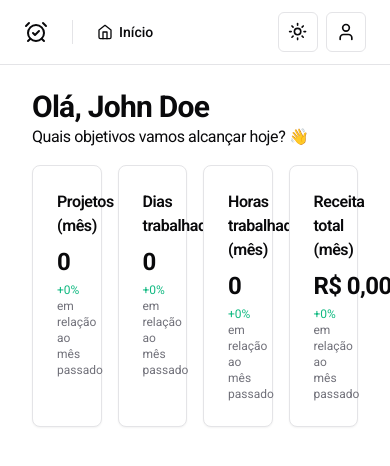
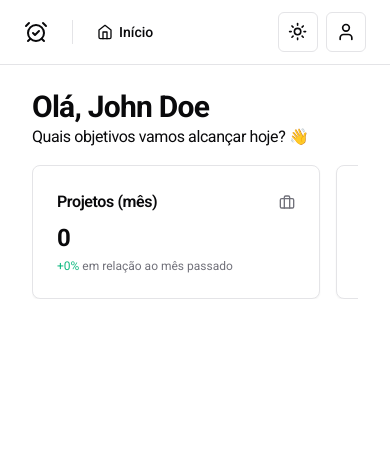
Before and after one commit to GabriPires/crono-web, a React (Vite) app: page / in a window 390 px wide. Shown: the top 466 px of the page. Built offline with nearby package versions, Linux system fonts and the light colour scheme.

Commit message:
✨ feat(dashboard): mobile styles for dashboard cards

```diff
--- a/src/pages/app/dashboard/components/days-worked-card.tsx
+++ b/src/pages/app/dashboard/components/days-worked-card.tsx
@@ -11,7 +11,7 @@ export function DaysWorkedAmountCard() {
   }
 
   return (
-    <Card>
+    <Card className="min-w-72">
       <CardHeader className="flex-row items-center justify-between space-y-0 pb-2">
         <CardTitle className="text-base font-semibold">
           Dias trabalhados
--- a/src/pages/app/dashboard/components/hours-worked-card.tsx
+++ b/src/pages/app/dashboard/components/hours-worked-card.tsx
@@ -11,7 +11,7 @@ export function HoursWorkedAmountCard() {
   }
 
   return (
-    <Card>
+    <Card className="min-w-72">
       <CardHeader className="flex-row items-center justify-between space-y-0 pb-2">
         <CardTitle className="text-base font-semibold">
           Horas trabalhadas (mês)
--- a/src/pages/app/dashboard/components/month-projects-amount-card.tsx
+++ b/src/pages/app/dashboard/components/month-projects-amount-card.tsx
@@ -11,7 +11,7 @@ export function MonthProjectsAmountCard() {
   }
 
   return (
-    <Card>
+    <Card className="min-w-72">
       <CardHeader className="flex-row items-center justify-between space-y-0 pb-2">
         <CardTitle className="text-base font-semibold">
           Projetos (mês)
--- a/src/pages/app/dashboard/components/month-revenue-card.tsx
+++ b/src/pages/app/dashboard/components/month-revenue-card.tsx
@@ -11,7 +11,7 @@ export function MonthRevenueCard() {
   }
 
   return (
-    <Card>
+    <Card className="min-w-72">
       <CardHeader className="flex-row items-center justify-between space-y-0 pb-2">
         <CardTitle className="text-base font-semibold">
           Receita total (mês)
--- a/src/pages/app/dashboard/page.tsx
+++ b/src/pages/app/dashboard/page.tsx
@@ -19,7 +19,7 @@ export function DashboardPage() {
           </h2>
         </div>
 
-        <div className="grid grid-cols-4 gap-4">
+        <div className="flex lg:grid lg:grid-cols-4 gap-4 overflow-auto lg:overflow-hidden">
           <MonthProjectsAmountCard />
           <DaysWorkedAmountCard />
           <HoursWorkedAmountCard />
```
